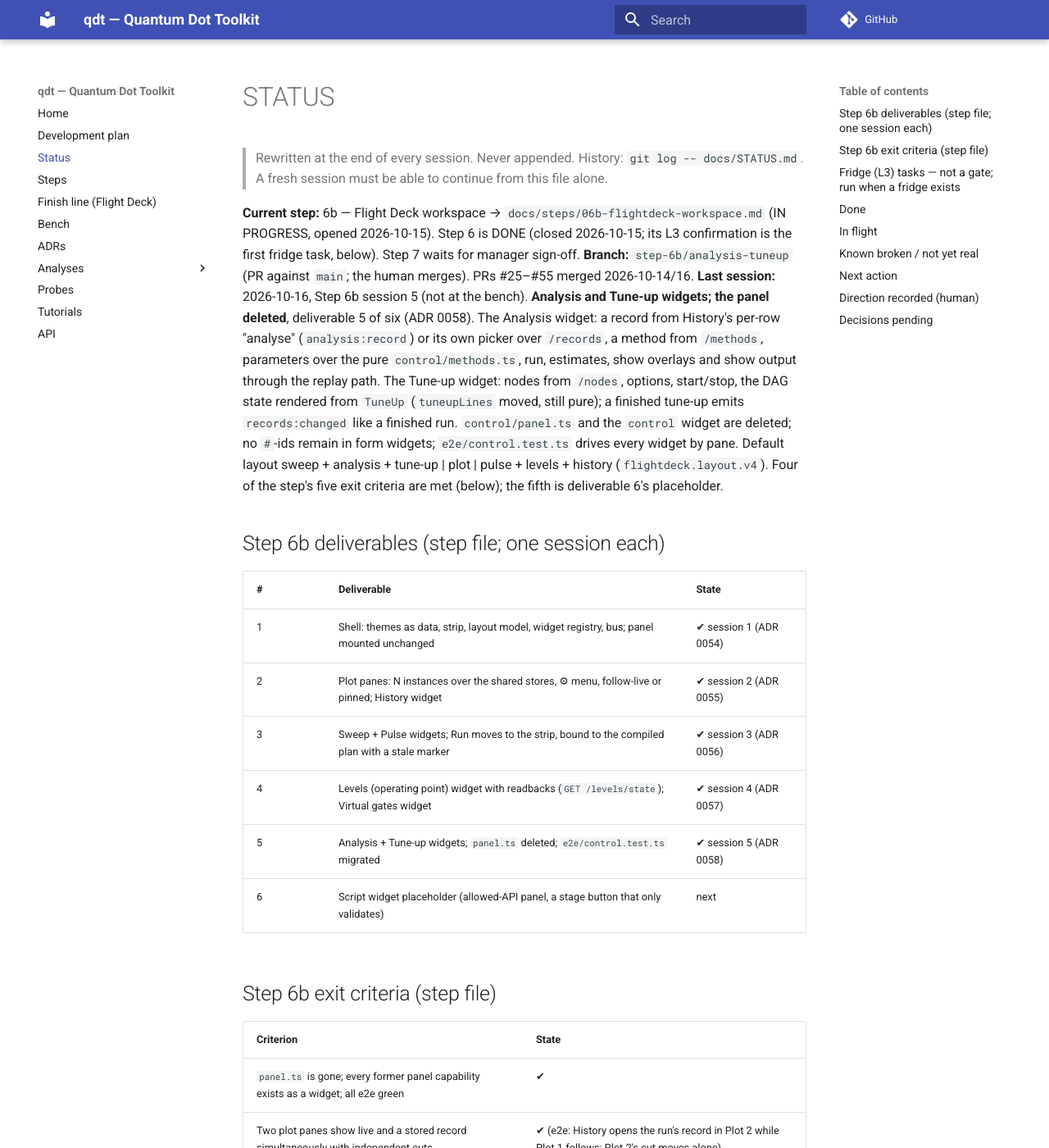
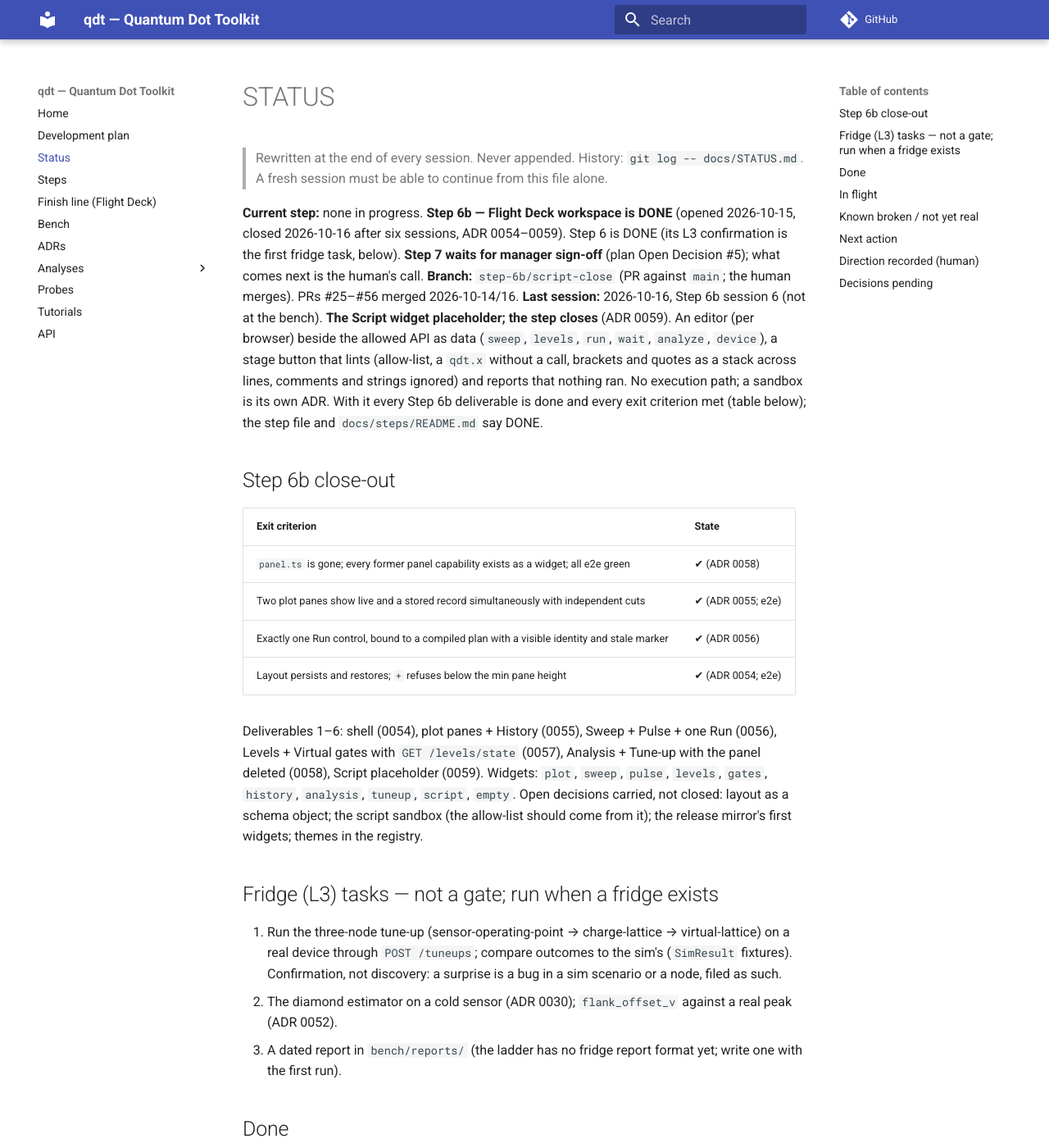
Before and after one commit to CowboyQuantum/qdt, an MkDocs documentation site: the page built from docs/STATUS.md, in a window 1280 px wide and 1400 px high. Shown: the whole window at 82% size. Built offline with MkDocs 1.6.1 and Material for MkDocs 9.7.7, drawn with Linux system fonts in a browser that asks for light colours; comment, search, counter and statistics services are not loaded; some of the changed text lies outside the part shown.

Commit message:
docs(steps): close Step 6b — every deliverable done, every exit criterion met; ADR 0059; STATUS rewritten
Co-Authored-By: Claude Fable 5.1 <noreply@anthropic.com>

```diff
--- a/docs/STATUS.md
+++ b/docs/STATUS.md
@@ -3,37 +3,30 @@
 > Rewritten at the end of every session. Never appended. History: `git log -- docs/STATUS.md`.
 > A fresh session must be able to continue from this file alone.
 
-**Current step:** 6b — Flight Deck workspace → `docs/steps/06b-flightdeck-workspace.md` (IN PROGRESS, opened
-2026-10-15). Step 6 is DONE (closed 2026-10-15; its L3 confirmation is the first fridge task, below). Step 7
-waits for manager sign-off.
-**Branch:** `step-6b/analysis-tuneup` (PR against `main`; the human merges). PRs #25–#55 merged 2026-10-14/16.
-**Last session:** 2026-10-16, Step 6b session 5 (not at the bench). **Analysis and Tune-up widgets; the panel
-deleted**, deliverable 5 of six (ADR 0058). The Analysis widget: a record from History's per-row "analyse"
-(`analysis:record`) or its own picker over `/records`, a method from `/methods`, parameters over the pure
-`control/methods.ts`, run, estimates, show overlays and show output through the replay path. The Tune-up
-widget: nodes from `/nodes`, options, start/stop, the DAG state rendered from `TuneUp` (`tuneupLines` moved,
-still pure); a finished tune-up emits `records:changed` like a finished run. `control/panel.ts` and the
-`control` widget are deleted; no `#`-ids remain in form widgets; `e2e/control.test.ts` drives every widget by
-pane. Default layout sweep + analysis + tune-up | plot | pulse + levels + history (`flightdeck.layout.v4`).
-Four of the step's five exit criteria are met (below); the fifth is deliverable 6's placeholder.
+**Current step:** none in progress. **Step 6b — Flight Deck workspace is DONE** (opened 2026-10-15, closed
+2026-10-16 after six sessions, ADR 0054–0059). Step 6 is DONE (its L3 confirmation is the first fridge task,
+below). **Step 7 waits for manager sign-off** (plan Open Decision #5); what comes next is the human's call.
+**Branch:** `step-6b/script-close` (PR against `main`; the human merges). PRs #25–#56 merged 2026-10-14/16.
+**Last session:** 2026-10-16, Step 6b session 6 (not at the bench). **The Script widget placeholder; the step
+closes** (ADR 0059). An editor (per browser) beside the allowed API as data (`sweep`, `levels`, `run`, `wait`,
+`analyze`, `device`), a stage button that lints (allow-list, a `qdt.x` without a call, brackets and quotes as a
+stack across lines, comments and strings ignored) and reports that nothing ran. No execution path; a sandbox is
+its own ADR. With it every Step 6b deliverable is done and every exit criterion met (table below); the step file
+and `docs/steps/README.md` say DONE.
 
-## Step 6b deliverables (step file; one session each)
-| # | Deliverable | State |
-|---|---|---|
-| 1 | Shell: themes as data, strip, layout model, widget registry, bus; panel mounted unchanged | ✔ session 1 (ADR 0054) |
-| 2 | Plot panes: N instances over the shared stores, ⚙ menu, follow-live or pinned; History widget | ✔ session 2 (ADR 0055) |
-| 3 | Sweep + Pulse widgets; Run moves to the strip, bound to the compiled plan with a stale marker | ✔ session 3 (ADR 0056) |
-| 4 | Levels (operating point) widget with readbacks (`GET /levels/state`); Virtual gates widget | ✔ session 4 (ADR 0057) |
-| 5 | Analysis + Tune-up widgets; `panel.ts` deleted; `e2e/control.test.ts` migrated | ✔ session 5 (ADR 0058) |
-| 6 | Script widget placeholder (allowed-API panel, a stage button that only validates) | next |
+## Step 6b close-out
+| Exit criterion | State |
+|---|---|
+| `panel.ts` is gone; every former panel capability exists as a widget; all e2e green | ✔ (ADR 0058) |
+| Two plot panes show live and a stored record simultaneously with independent cuts | ✔ (ADR 0055; e2e) |
+| Exactly one Run control, bound to a compiled plan with a visible identity and stale marker | ✔ (ADR 0056) |
+| Layout persists and restores; `+` refuses below the min pane height | ✔ (ADR 0054; e2e) |
 
-## Step 6b exit criteria (step file)
-| Criterion | State |
-|---|---|
-| `panel.ts` is gone; every former panel capability exists as a widget; all e2e green | ✔ |
-| Two plot panes show live and a stored record simultaneously with independent cuts | ✔ (e2e: History opens the run's record in Plot 2 while Plot 1 follows; Plot 2's cut moves alone) |
-| Exactly one Run control, bound to a compiled plan with a visible identity and stale marker | ✔ |
-| Layout persists and restores; `+` refuses below the min pane height | ✔ |
+Deliverables 1–6: shell (0054), plot panes + History (0055), Sweep + Pulse + one Run (0056), Levels + Virtual
+gates with `GET /levels/state` (0057), Analysis + Tune-up with the panel deleted (0058), Script placeholder
+(0059). Widgets: `plot`, `sweep`, `pulse`, `levels`, `gates`, `history`, `analysis`, `tuneup`, `script`, `empty`.
+Open decisions carried, not closed: layout as a schema object; the script sandbox (the allow-list should come
+from it); the release mirror's first widgets; themes in the registry.
 
 ## Fridge (L3) tasks — not a gate; run when a fridge exists
 1. Run the three-node tune-up (sensor-operating-point → charge-lattice → virtual-lattice) on a real device through
@@ -43,33 +36,28 @@ Four of the step's five exit criteria are met (below); the fifth is deliverable
 3. A dated report in `bench/reports/` (the ladder has no fridge report format yet; write one with the first run).
 
 ## Done
-- **Steps 0–6 DONE.** ADR 0001–0058. Frozen: `Dataset` (0015; v2 by 0031), protocols (0021), stand/activity/pulse
-  (0022; amended additively by 0037, 0038, 0047, 0049), identity/envelope/`qdt-hdf5-v1` (0028), modeling (0033;
-  Step 6 objects beside it by 0048–0050), control (0036; amended additively by 0046, 0050; `ChannelLevel` beside
-  it by 0057). Registry DDL v3 (0026, 0029, 0050).
-- **Step 6:** `qdt-tuning`; three nodes; virtual gates; the tune-up API; the held operating point and `/levels`;
-  click-to-set.
-- **Step 6b so far:** deliverables 1–5. Widgets: `plot`, `sweep`, `pulse`, `levels`, `gates`, `history`,
-  `analysis`, `tuneup`, `empty`. `src/control/` holds only the pure form models.
+- **Steps 0–6 and 6b DONE.** ADR 0001–0059. Frozen: `Dataset` (0015; v2 by 0031), protocols (0021),
+  stand/activity/pulse (0022; amended additively by 0037, 0038, 0047, 0049), identity/envelope/`qdt-hdf5-v1`
+  (0028), modeling (0033; Step 6 objects beside it by 0048–0050), control (0036; amended additively by 0046,
+  0050; `ChannelLevel` beside it by 0057). Registry DDL v3 (0026, 0029, 0050).
 - **Packages:** `qdt-schemas`, `qdt-lab`, `qdt-sim`, `qdt-registry`, `qdt-analysis`, `qdt-tuning`,
   `qdt-server`, `qdt-telemetry`, `apps/flightdeck`.
 - 395 Python tests (+5 Postgres-parametrized), 4 skipped, 34 hardware-only in `packages/`, 16
-  hardware-only in `bench/`; Flight Deck 116 unit tests and 9 e2e.
+  hardware-only in `bench/`; Flight Deck 119 unit tests and 9 e2e.
 
 ## In flight
-- Nothing uncommitted. PR for `step-6b/analysis-tuneup` awaits the human.
+- Nothing uncommitted. PR for `step-6b/script-close` awaits the human.
 
 ## Known broken / not yet real
-- **An analysis names its record from History or the picker**, not from a plot pane's pinned record yet (the id
-  is on the bus; a "from Plot N" choice is a small addition).
-- **Two widgets refresh records after a run** (History, Analysis): two requests, no server push.
-- **The simulator's live device and a run's device diverge** (ADR 0057); a simulated gate reads back null; the
-  Levels widget polls every 2 s; limits are a browser setting; the coupling matrix is per browser.
-- **A stage sweep needs the Pulse widget mounted**; **one run at a time from the UI**; **Run compiles again when
-  stale** (ADR 0056).
-- **No colormap in the ⚙ menu**; **per-pane view state does not survive a reload** (ADR 0055).
-- The strip's stand/device come from the API; without a server they read "?". **No Google Fonts link**;
-  **`provenance_check.sh` matches bare substrings**.
+- **The Script widget runs nothing**: stage lints and says so; the allow-list is hand-written until a sandbox ADR
+  generates it.
+- **Flight Deck carry-overs (Step 6b):** an analysis names its record from History or the picker, not from a
+  plot pane yet; two widgets refresh records after a run (no server push); the simulator's live device and a
+  run's device diverge (ADR 0057); a simulated gate reads back null; the Levels widget polls every 2 s; limits
+  are a browser setting; the coupling matrix is per browser; a stage sweep needs the Pulse widget mounted; one
+  run at a time from the UI; Run compiles again when stale (0056); no colormap in the ⚙ menu; per-pane view state
+  does not survive a reload (0055); no Google Fonts link; the strip's stand/device read "?" without a server.
+- **`provenance_check.sh` matches bare substrings**; a word-boundary pattern is a one-line fix.
 - Step 6 carry-overs: the held operating point is server memory (a `stand_state` table later); click-to-set only
   for axes named after stand DC channels; `flank_offset_v` is a judgment (0052); the diamonds method needs a cold
   sensor (0030); `TuneUp` not persisted, one at a time, no resume/parallel (0050); the bench has one OPX pulse
@@ -81,19 +69,20 @@ Four of the step's five exit criteria are met (below); the fifth is deliverable
   Windows pnpm via `corepack pnpm`.
 
 ## Next action
-**Sessions:** Step 6b deliverable 6, **the Script widget placeholder**: `src/widgets/script.ts` with a text area, a
-panel listing the allowed API (the calls a measurement script may make: sweep, run, wait, analyze, as the
-prototype sketched) and a "stage" button that only validates (names outside the allowed list, syntax) and
-reports; no execution. A real server-side sandbox is its own ADR (Open decisions), not this step. Then close
-Step 6b: step file DONE, `docs/steps/README.md`, the exit-criteria table above checked once more, and STATUS
-pointing at what comes next (Step 7 gated by sign-off; otherwise the Step 6 Open decisions or the fridge tasks).
+**Human:**
+1. Merge the PR. Step 6b is closed; look at the whole workspace once in `pnpm dev` against `python -m qdt_server`.
+2. **Name what comes next.** Step 7 (other sources onto the substrate: `qdt-telemetry` ingest, the internal
+   extension, lab PC deployment) is gated by manager sign-off. Without it, the candidates are:
+   - a Step 6 Open decision with an ADR and a slice: `PlayedWaveform` (a waveform played inside a sweep, ADR
+     0047's other half), sub-ms stepping (Probe 04's consequence), how a sense range is declared;
+   - a `sensor_peak` method retiring `flank_offset_v` (ADR 0052);
+   - a bench session: a second OPX pulse line for the stability nodes, the QDevil report;
+   - Flight Deck follow-ups from the list above (a colormap choice, per-pane view state, "analyse the record in
+     Plot N", the tune-up's `virtual_gates` into the coupling matrix, a `records:changed` push).
+3. Step 6's Open decisions (its file) and the QDevil report still wait.
 
-**Human:**
-1. Merge the PR; the panel is gone: try an analysis from History's "analyse" and a tune-up from its widget in
-   `pnpm dev` against `python -m qdt_server`.
-2. After deliverable 6, say what follows Step 6b: Step 7 (needs sign-off), a Step 6 Open decision
-   (`PlayedWaveform`, sub-ms stepping, sense range), a `sensor_peak` method, or a bench session.
-3. Step 6's Open decisions (its file) and the QDevil report still wait.
+**Then (sessions):** the chosen item, on its own branch, with its ADR. A `tuneups` table and a `stand_state`
+table when something reads them; resume and parallel branches when a DAG needs them.
 
 ## Direction recorded (human)
 - **2026-10-13:** web app end state. Curated analyses only. The control path came before the drivers
@@ -114,16 +103,18 @@ pointing at what comes next (Step 7 gated by sign-off; otherwise the Step 6 Open
   the sensor operating point (ADR 0052); click-to-set (ADR 0053); "let's strike the DAPS development for now";
   the Step 6b spec arrives as a chat patch (ADR 0054); "let's put off L3 and close step 6": Step 6 closes on the
   simulator, the L3 confirmation is the first fridge task; "go with 6b": Step 6b opens, ADR 0054 is accepted,
-  the shell is session 1; PRs #52–#55 merged without a word, so sessions 2–5 (ADR 0055–0058) followed the step
-  file's order, taking STATUS's stated defaults where a decision was pending.
+  the shell is session 1.
+- **2026-10-16:** PRs #52–#56 merged without a word, so sessions 2–6 (ADR 0055–0059) followed the step file's
+  order, taking STATUS's stated defaults where a decision was pending; "the flight deck ci didn't pass": two
+  timing failures fixed in #56 (the Levels table keeps its rows across polls; e2e scenarios declare 180 s).
 
 ## Decisions pending
+- **What follows Step 6b** (the list above).
 - Deliverable 4's defaults, taken: readback null (not omitted); the limit a browser setting. Say if either changes.
-- What follows Step 6b (after deliverable 6).
 - Step 6b's Open decisions (its file): layout as a schema object; the script sandbox; the release mirror's
   first widgets; themes per browser or in the registry.
-- A Google Fonts link for online use; a colormap choice (renderer slice); queueing a second run from the UI;
-  pulling the tune-up's `virtual_gates` outputs into the coupling matrix; "analyse the record in Plot N".
+- Flight Deck follow-ups: a Google Fonts link; a colormap choice; queueing a second run; the tune-up's
+  `virtual_gates` into the coupling matrix; "analyse the record in Plot N"; per-pane view state across a reload.
 - Step 6's Open decisions (its file): `PlayedWaveform`; sub-ms stepping; how a sense range is declared;
   a rest level at a sweep's end; the time-series view's remainder; the deferred physics.
 - A `tuneups` table and a `stand_state` table; resume and parallel branches.
--- a/docs/steps/06b-flightdeck-workspace.md
+++ b/docs/steps/06b-flightdeck-workspace.md
@@ -68,12 +68,12 @@ Ordered; one session each.
   user needs the same workspace.
 - ~~WebGL2 context cap~~ — closed by ADR 0055: six plot panes at most; a closed pane loses its context; the CPU renderer is the fallback when a context cannot be made.
 - ~~`GET /levels` readback semantics~~ — closed by ADR 0057: a new `GET /levels/state`, null where not sensed; limits are a browser setting until a stand declares them.
-- Script sandbox (server-side execution of restricted measurement scripts) — separate ADR.
+- Script sandbox (server-side execution of restricted measurement scripts) — separate ADR; the placeholder (ADR 0059) lints against an allow-list the sandbox ADR should generate.
 - Which widgets appear in the release mirror's first public build.
 - Whether uploaded themes are shared through the registry (a `Theme` record) or stay per browser. Default: per browser.
 
 ## Status
-IN PROGRESS (opened 2026-10-15 on the human's "go with 6b"; ADR 0054 accepted with it).
+DONE (opened 2026-10-15 on the human's "go with 6b"; closed 2026-10-16 after six sessions, ADR 0054–0059). Sessions below.
 Session 1 (2026-10-15): **the shell** (deliverable 1). Themes as data: `themes/{slate,paper,steel}.json`,
 `theme.schema.json`, `workspace/theme.ts` (validator, `themeStyle`, `applyTheme`, `ThemeManager` with
 load/export/per-browser persistence; the schema and the validator are held in step by a test; no Google Fonts
@@ -134,3 +134,9 @@ layout sweep + analysis + tune-up | plot | pulse + levels + history (`flightdeck
 `panel.ts` gone with every capability a widget; two plot panes show live and a record with independent cuts (e2e);
 exactly one Run bound to a compiled plan with identity and stale marker; layout persists and `+` refuses below the
 minimum height. Left: deliverable 6, the Script widget placeholder, then the step closes.
+Session 6 (2026-10-16): **the Script widget placeholder; the step closes** (deliverable 6, ADR 0059). `src/widgets/script.ts`:
+an editor (per browser) beside the allowed API as data (`sweep`, `levels`, `run`, `wait`, `analyze`, `device`), a stage
+button that lints (allow-list, a `qdt.x` without a call, brackets and quotes across lines, comments and strings
+ignored) and reports that nothing ran; no execution path. Every deliverable is done and every exit criterion is met
+(session 5). The open decisions below stay open and are carried in STATUS: layout as a schema object, the sandbox,
+the release mirror's first widgets, themes in the registry.
```
Also changed, not shown: docs/adr/0059-script-placeholder-and-step-6b-close.md (added, +41 -0 lines), docs/adr/README.md (+1 -0 lines), docs/steps/README.md (+1 -1 lines).
